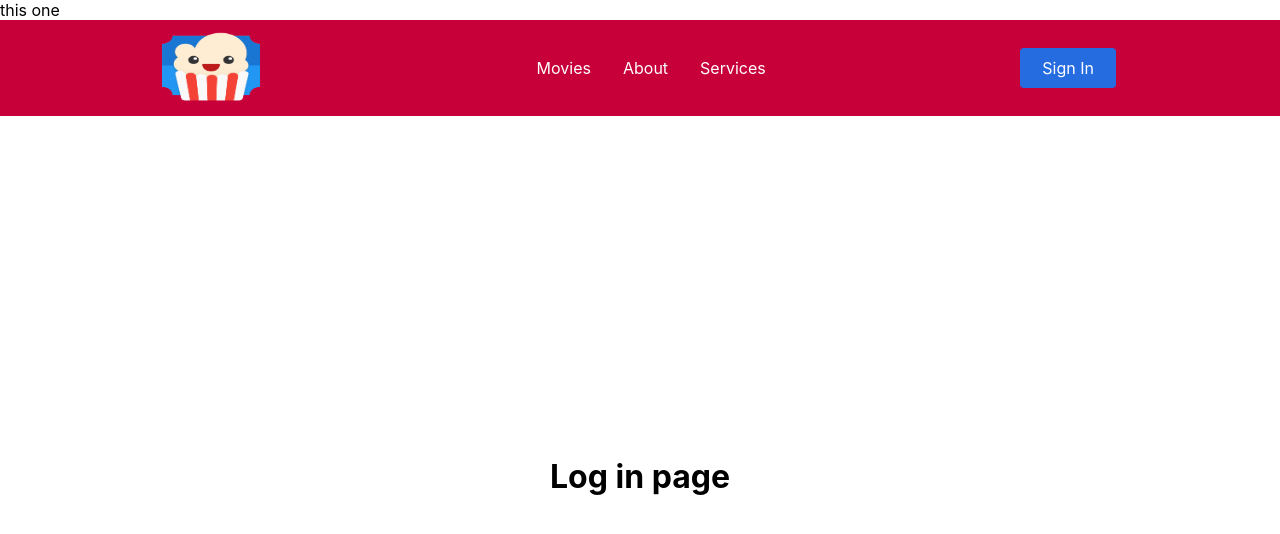
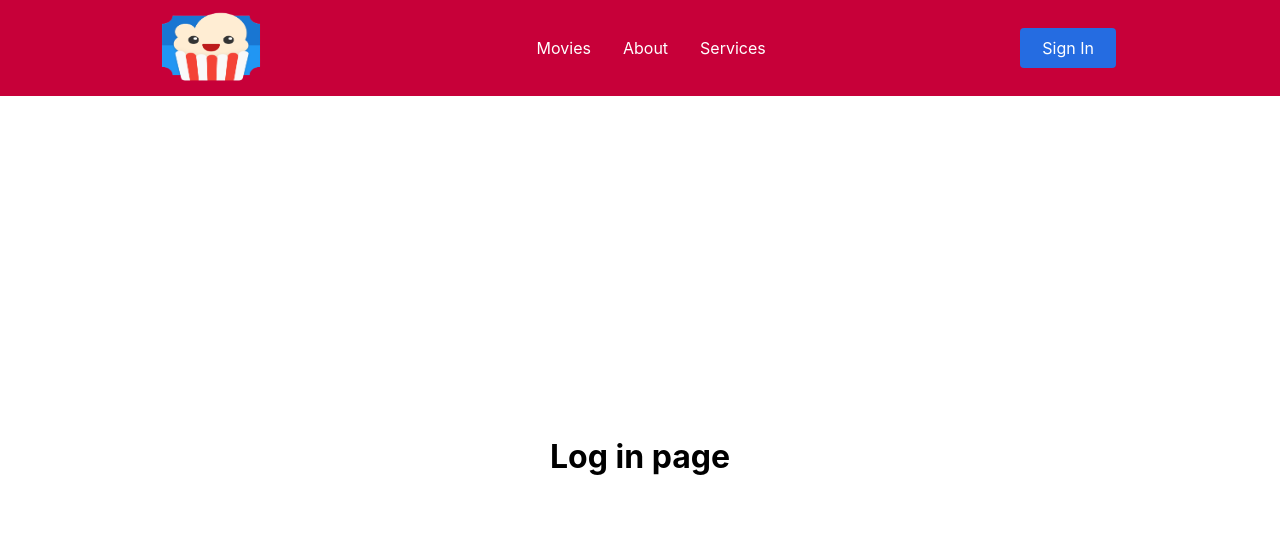
Before and after one commit to HKR-fullstack-course/Cinema-Ticket, a React (Create React App) app: page /signin in a window 1280 px wide. Shown: the top 534 px of the page. Built offline with nearby package versions, Linux system fonts and the light colour scheme.

Commit message:
A working version

```diff
--- a/src/components/App.js
+++ b/src/components/App.js
@@ -1,5 +1,5 @@
 import React, { useState } from "react";
- import Navbar from "./Navbar";
+import Navbar from "./Navbar";
 import { BrowserRouter as Router, Routes, Route } from "react-router-dom";
 import Home from "../pages";
 import About from "../pages/about";
@@ -15,7 +15,6 @@ function App() {
   };
   return (
     <Router>
-      this one
       {/* //NavBar   */}
       <Navbar toggle={toggle} />
       <Sidebar isOpen={isOpen} toggle={toggle} />
--- a/src/components/Card.js
+++ b/src/components/Card.js
@@ -3,7 +3,7 @@ import Image from "./Image";
 import api from "../api/api";
 
 import style from "../style/Card.css" //not used but still in effect
-import Link from "@hapi/joi/lib/types/link";
+import { Link } from 'react-router-dom';
 
 class Card extends Component {
   state = { image: "" };
```
Also changed, not shown: src/components/Table.js (added, +12 -0 lines).
